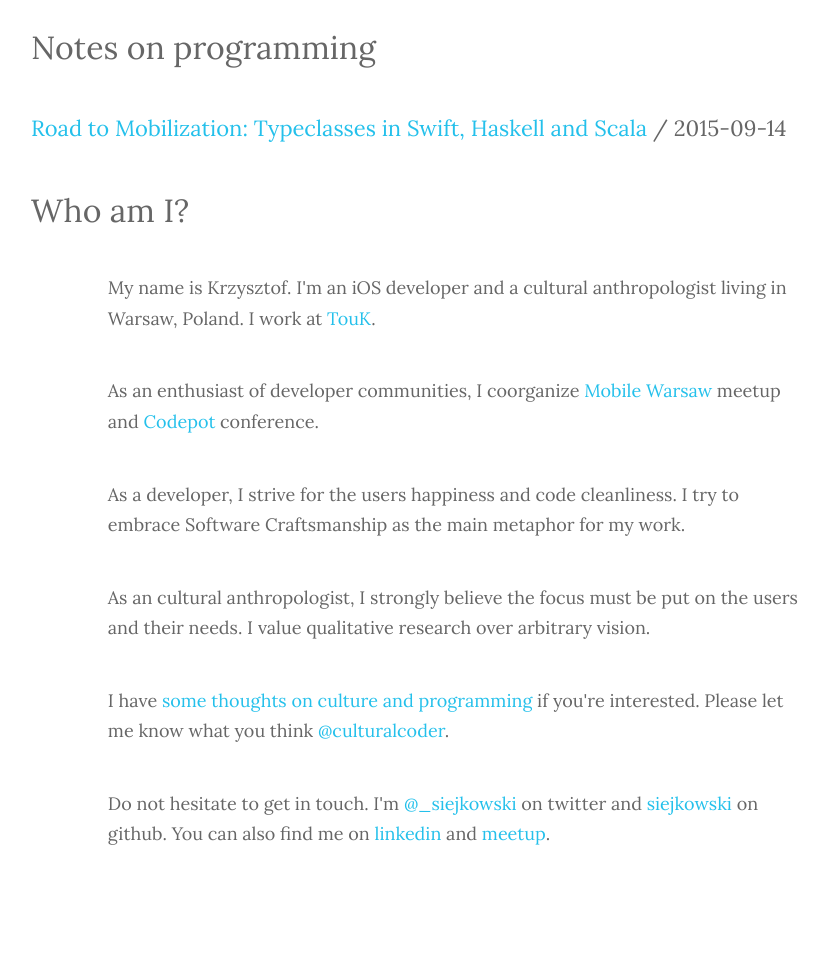
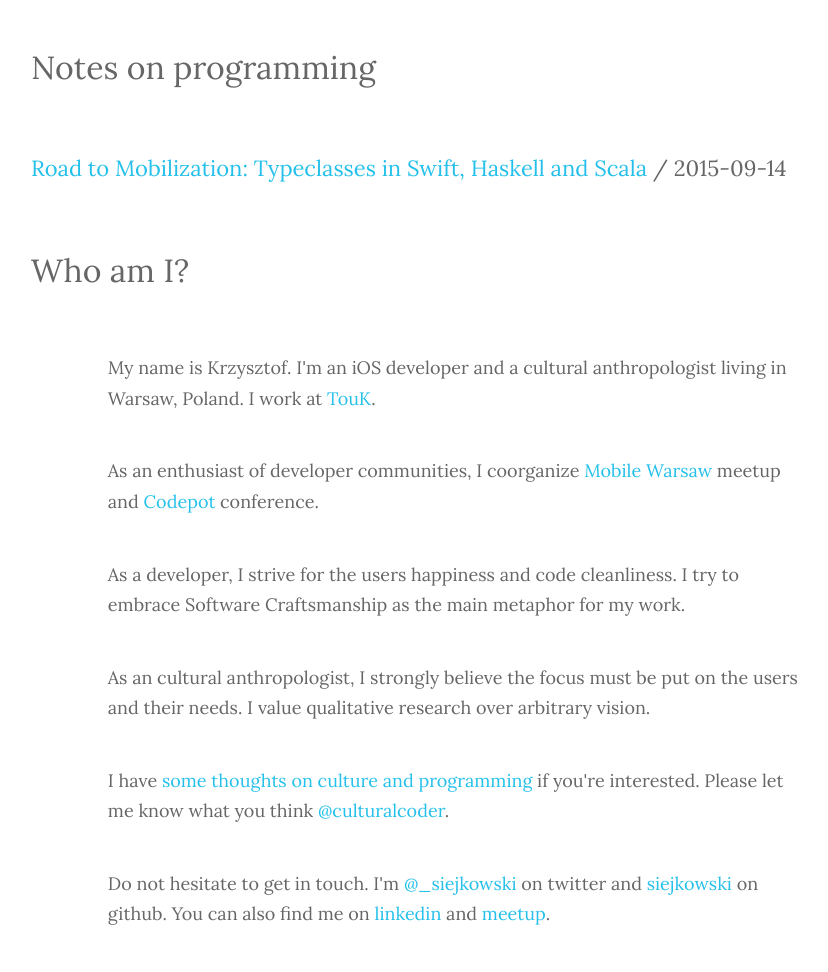
Before and after one commit to siejkowski/siejkowski.github.com, a Jekyll site: the page built from index.html, in a window 1280 px wide. Shown: the whole page, without its empty margins (225-1053 px from the left). Built offline with Jekyll 4.4.1, drawn with Linux system fonts in a browser that asks for light colours; before the commit the page ends 900 px from its top, so only the background shows below that.

Commit message:
more space around h1

```diff
--- a/css/style.css
+++ b/css/style.css
@@ -59,6 +59,8 @@ h1 {
   overflow: visible;
   margin-left: 0%;
   font: 32px 'Lora', serif;
+  padding-top: 20px;
+  padding-bottom: 20px;
 }
 h2 {
   font: 22px 'Lora', serif;
```
